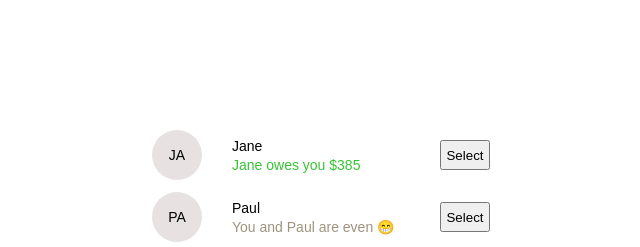
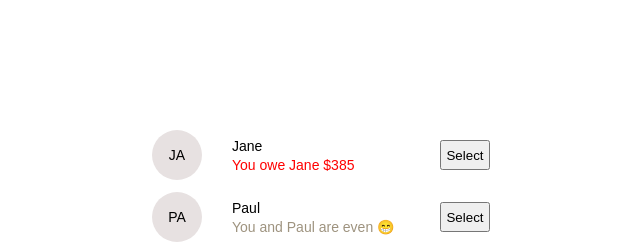
Before and after one commit to kenechiude/eat-n-split, a React (Create React App) app: page / in a window 1280 px wide. Shown: the top 247 px of the page, without its empty margins (108-748 px from the left). Built offline with nearby package versions, Linux system fonts and the light colour scheme.

Commit message:
Updated Status.js

```diff
--- a/src/components/Status.js
+++ b/src/components/Status.js
@@ -2,8 +2,8 @@ export default function Status({ total, name }) {
   if (!total) return <span className="ash">You and {name} are even 😁</span>;
   else
     return total > 0 ? (
-      <span className="grn">{`${name} owes you $${total}`}</span>
+      <span className="rd">{`You owe ${name} $${total}`}</span>
     ) : (
-      <span className="rd">{`You owe ${name} $${Math.abs(total)}`}</span>
+      <span className="grn">{`${name} owes you $${Math.abs(total)}`}</span>
     );
 }
```
